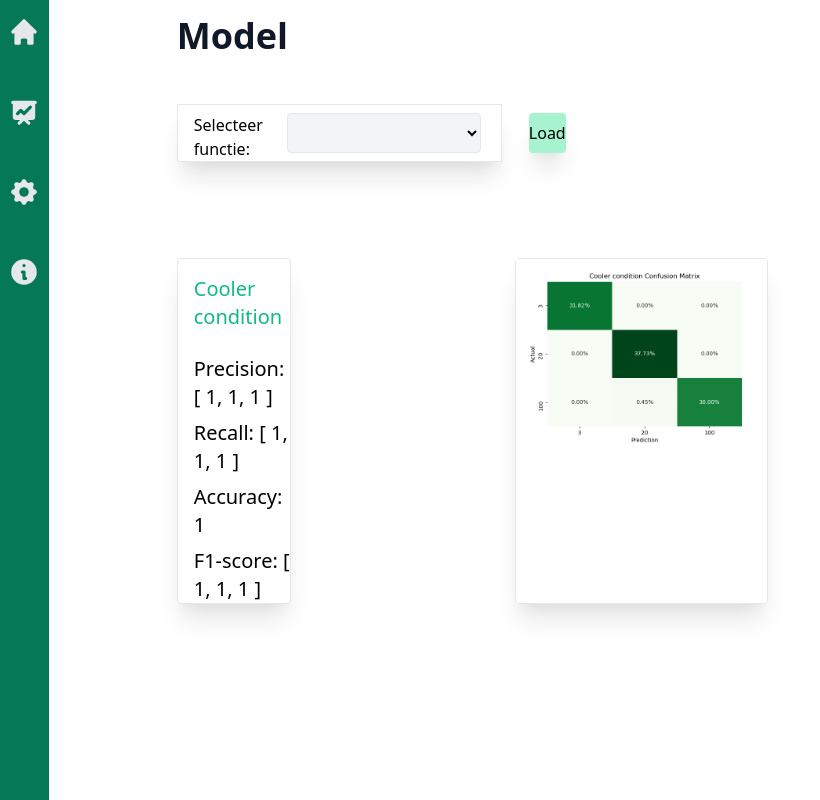
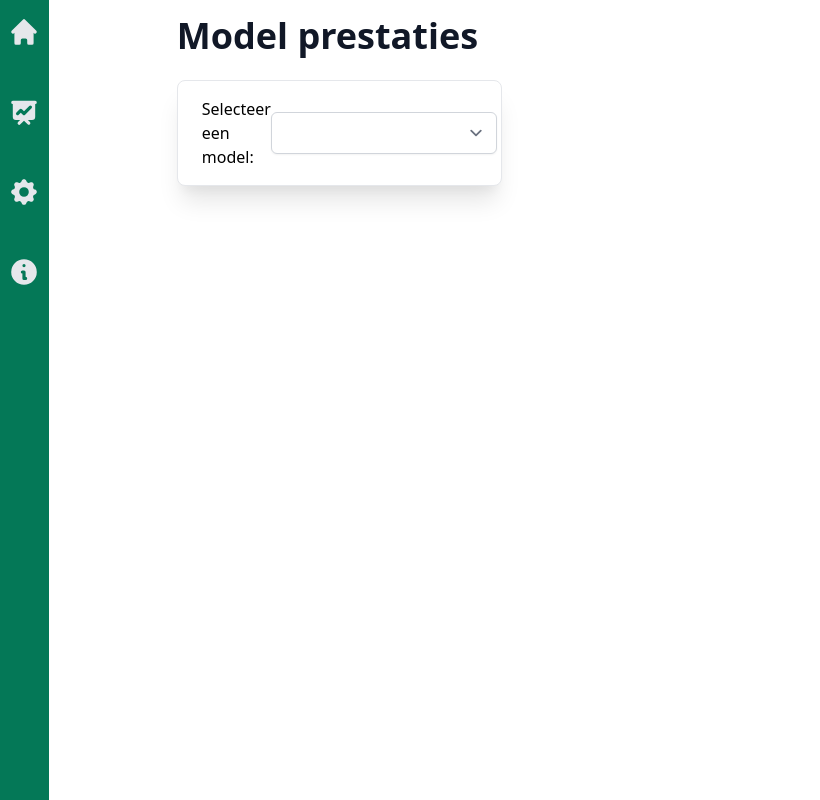
Before and after one commit to Predictive-maintenance-casus-2021/Predictive-Maintenance-supervised-learning, a Vue app in the folder src/web/vue/: page /model in a window 1280 px wide. Shown: the whole page, without its empty margins (0-820 px from the left). Built offline with nearby package versions, Linux system fonts and the light colour scheme.

Commit message:
Made model performance front and backend
Co-Authored-By: Giuseppe <47029198+peppe0203@users.noreply.github.com>

```diff
--- a/src/web/vue/package.json
+++ b/src/web/vue/package.json
@@ -8,6 +8,7 @@
     "lint": "vue-cli-service lint"
   },
   "dependencies": {
+    "@tailwindcss/forms": "^0.4.0",
     "@tailwindcss/postcss7-compat": "^2.2.17",
     "autoprefixer": "^9",
     "axios": "^0.24.0",
--- a/src/web/vue/src/views/Model.vue
+++ b/src/web/vue/src/views/Model.vue
@@ -1,70 +1,86 @@
 <template>
   <div>
-    <h1 class="text-4xl text-gray-900 font-bold mb-6">Model</h1>
+    <h1 class="text-4xl text-gray-900 font-bold mb-6">Model prestaties</h1>
 
-    <!-- Selection module -->
-    <div class="flex shadow-xl border border-1 mb-24 mt-12 w-2/6">
-      <a class="ml-4 mt-2 text-normal">Selecteer functie:</a>
+    <div class="flex justify-start">
+      <div class="w-1/3 mr-16">
+        <div
+          class="w-full bg-white border border-1 px-6 py-4 rounded-lg shadow-xl"
+        >
+          <div class="flex justify-between items-center">
+            <label class="text-base font-medium">Selecteer een model:</label>
             <select
-        class="bg-gray-100 border border-2 rounded ml-6 mt-2 mb-2 w-52"
-        v-model="selected"
+              class="rounded-md border-gray-300 shadow-sm focus:border-green-200 focus:ring focus:ring-green-100 focus:ring-opacity-50"
+              v-model="selected_model.name"
+              @change="loadStats()"
             >
-        <option disabled value="">Alstublieft selecteer</option>
-        <option>Cooler condition</option>
-        <option>Valve condition</option>
-        <option>Internal pump leakage</option>
-        <option>Hydraulic accumulator</option>
+              <option value="cooler_condition">Cooler condition</option>
+              <option value="valve_condition">Valve condition</option>
+              <option value="internal_pump_leakage">
+                Internal pump leakage
+              </option>
+              <option value="hydraulic_accumulator">
+                Hydraulic accumulator
+              </option>
             </select>
-      <button
-        class="w-16 rounded font-medium shadow-xl ml-12 mt-2 mb-2 bg-green-200 hover:bg-green-400 hover:border-1"
-      >
-        Load
-      </button>
           </div>
 
-    <!-- Model information -->
-    <div class="flex">
+          <div v-show="selected_model.name">
             <div
-        class="w-72 border border-1 shadow-xl rounded mr-56"
-        style="overflow: hidden; position: relative"
-      >
-        <p
-          class="ml-4 font-medium text-xl mt-4"
+              class="w-full bg-gray-100 rounded-full mt-2 mb-4"
+              style="height: 1px"
+            ></div>
+            <h2
+              class="capitalize text-xl font-bold text-gray-900 mb-2"
               :class="{
-            'text-green-500': feature.accuracy >= 0.8,
-            'text-red-500': feature.accuracy <= 0.5,
-            'text-yellow-500': feature.accuracy > 0.5 && feature.accuracy < 0.8,
+                'text-green-500': this.stats.accuracy >= 80,
+                'text-red-500': this.stats.accuracy <= 50,
+                'text-yellow-500':
+                  this.stats.accuracy > 50 && this.stats.accuracy < 80,
               }"
             >
-          {{ feature.name }}
+              {{ selected_model.name.replace(/_/g, " ") }}
+            </h2>
+            <div>
+              <div class="mb-2">
+                <h3 class="text-lg font-medium text-gray-800">Accuracy:</h3>
+                <p class="font-base text-gray-700">{{ stats.accuracy }}%</p>
+              </div>
+              <div class="mb-2">
+                <h3 class="text-lg font-medium text-gray-800">Precision:</h3>
+                <p class="font-base text-gray-700">
+                  {{ stats.precision.join("%, ") }}%
                 </p>
-        <div class="ml-4 mt-6 space-y-2 text-xl">
-          <p>Precision: {{ feature.precision }}</p>
-          <p>Recall: {{ feature.recall }}</p>
-          <p>Accuracy: {{ feature.accuracy }}</p>
-          <p>F1-score: {{ feature.f1Score }}</p>
               </div>
-
-        <svg
-          xmlns="http://www.w3.org/2000/svg"
-          class="absolute h-72 w-72 mt-4 opacity-20"
-          fill="none"
-          viewBox="0 0 24 24"
-          stroke="currentColor"
-          style="right: -12.5%; transform: rotate(20deg)"
+              <div class="mb-2">
+                <h3 class="text-lg font-medium text-gray-800">Recall:</h3>
+                <p class="font-base text-gray-700">
+                  {{ stats.recall.join("%, ") }}%
+                </p>
+              </div>
+              <div class="mb-2">
+                <h3 class="text-lg font-medium text-gray-800">F1-score:</h3>
+                <p class="font-base text-gray-700">
+                  {{ stats.f1_score.join("%, ") }}%
+                </p>
+              </div>
+            </div>
+          </div>
+        </div>
+      </div>
+      <div class="h-full">
+        <div
+          class="bg-white border border-1 rounded-lg shadow-xl overflow-hidden"
+          v-show="selected_model.name"
         >
-          <path
-            stroke-linecap="round"
-            stroke-linejoin="round"
-            stroke-width="2"
-            d="M10 21h7a2 2 0 002-2V9.414a1 1 0 00-.293-.707l-5.414-5.414A1 1 0 0012.586 3H7a2 2 0 00-2 2v11m0 5l4.879-4.879m0 0a3 3 0 104.243-4.242 3 3 0 00-4.243 4.242z"
+          <img
+            class="h-2/5"
+            :src="this.selected_model.img"
+            :alt="
+              this.selected_model.name.replace(/_/g, ' ') + ' confusion matrix'
+            "
           />
-        </svg>
         </div>
-
-      <!-- Image of the model -->
-      <div class="border border-1 shadow-xl rounded mr-96">
-        <img src="@/assets/cooler_condition.png" alt="none" />
       </div>
     </div>
   </div>
@@ -75,14 +91,27 @@ export default {
   name: "Model",
   data() {
     return {
-      feature: {
-        name: "Cooler condition",
-        precision: [1, 1, 1],
-        recall: [1, 1, 1],
-        accuracy: 1.0,
-        f1Score: [1, 1, 1],
+      selected_model: {
+        name: "",
+        img: "",
+      },
+      stats: {
+        accuracy: 0,
+        precision: [0],
+        recall: [0],
+        f1_score: [0],
       },
     };
+  },
+  methods: {
+    loadStats() {
+      this.$http
+        .get("/api/stats/" + this.selected_model.name)
+        .then((response) => {
+          this.selected_model.img = response.request.responseURL + "/confusion";
+          this.stats = response.data;
+        });
+    },
   },
 };
 </script>
--- a/src/web/vue/tailwind.config.js
+++ b/src/web/vue/tailwind.config.js
@@ -12,5 +12,5 @@ module.exports = {
       borderWidth: ["responsive", "hover"],
     },
   },
-  plugins: [],
+  plugins: [require("@tailwindcss/forms")],
 };
```
Also changed, not shown: 2 other files (tests, documents, lock files or other folders). Lines whose indentation alone changed are shown as unchanged.
